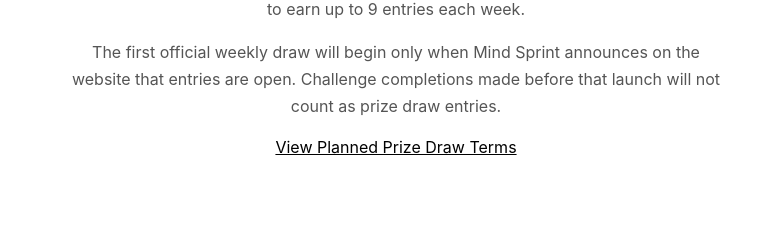
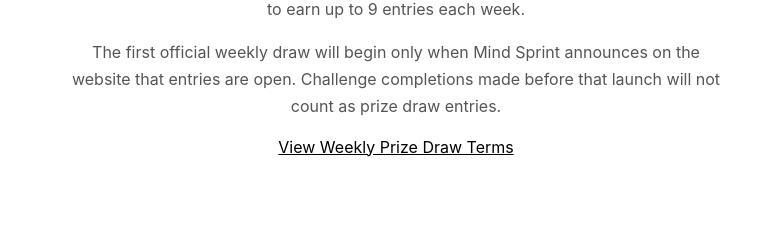
Before and after one commit to justinchase1984/mind-sprint, a Next.js app: page / in a window 1280 px wide. Shown: the part 2251-2478 px from the top of the page, without its empty margins (244-1025 px from the left). Built offline with nearby package versions, Linux system fonts and the light colour scheme; no server answers.

Commit message:
Update index.tsx

```diff
--- a/pages/index.tsx
+++ b/pages/index.tsx
@@ -1034,7 +1034,7 @@ export default function Home() {
                     'underline',
                 }}
               >
-                View Planned Prize
+                View Weekly Prize
                 Draw Terms
               </a>
             </Link>
```
